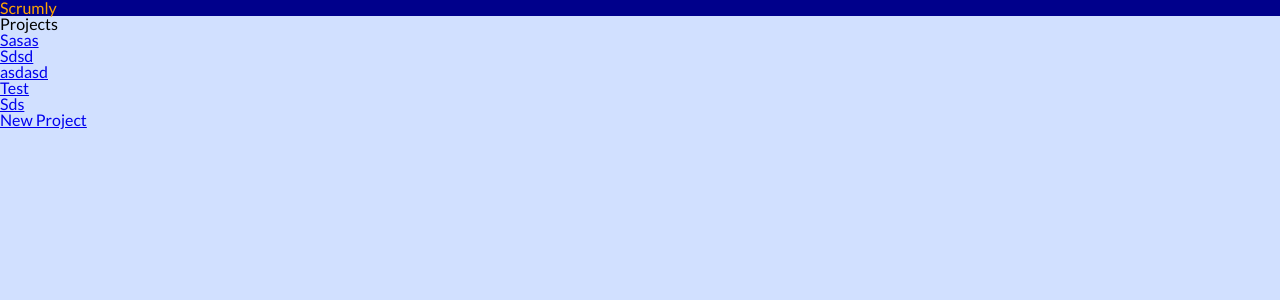
After one commit to RyanBluth/Scrumly, a Django app: page /projects/ in a window 1280 px wide. The commit adds this page. Shown: the top 300 px of the page. Run offline with Django 3.2, Linux system fonts and the light colour scheme; data comes from the database, SQL or seed files in the repository; both versions use the stored data as it was after the commit.

Commit message:
More work on generic views

```diff
--- a/Scrumly/urls.py
+++ b/Scrumly/urls.py
@@ -4,13 +4,16 @@ from django.views.generic.base import TemplateView
 import ScrumlyApp.views
 
 urlpatterns = patterns('',
-    # Examples:
-    # url(r'^$', 'Scrumly.views.home', name='home'),
-    # url(r'^blog/', include('blog.urls')),
-
     url(r'^$', TemplateView.as_view(template_name='index.html')),
     url(r'^admin/', include(admin.site.urls)),
-    url(r'^user$', ScrumlyApp.views.ListUsersView.as_view(), name='user-list',),
-    url(r'^user/new$', ScrumlyApp.views.CreateUserView.as_view(), name='user-new',),
-    url(r'^project$', ScrumlyApp.views.TestProject.as_view(), name='project',),
+    # User
+    url(r'^user/$', ScrumlyApp.views.ListUsersView.as_view(), name='user-list',),
+    url(r'^user/new/$', ScrumlyApp.views.CreateUserView.as_view(), name='user-new',),
+    # Project
+    url(r'^projects/$', ScrumlyApp.views.ListProjectsView.as_view(), name='projects',),
+    url(r'^project/create/$', ScrumlyApp.views.CreateProjectView.as_view(), name='create_project',),
+    url(r'^project/view/(?P<pk>[-_\w]+)/$', ScrumlyApp.views.ProjectDetailView.as_view(), name='project-detail'),
+    # Iteration
+    url(r'^project/iterations/$', ScrumlyApp.views.IterationsView.as_view(), name='iterations',),
+    url(r'^project/iterations/create/$', ScrumlyApp.views.CreateIterationView.as_view(), name='create_iteration',),
 )
--- a/ScrumlyApp/models.py
+++ b/ScrumlyApp/models.py
@@ -1,7 +1,7 @@
 __author__ = 'ryan'
 
 from django.db import models
-
+from django.template.defaultfilters import slugify
 
 # Base user class
 class User(models.Model):
--- a/ScrumlyApp/views.py
+++ b/ScrumlyApp/views.py
@@ -3,24 +3,57 @@ from django.views.generic.list import ListView
 from django.views.generic import CreateView
 from ScrumlyApp.models import User
 from ScrumlyApp.models import Project
+from ScrumlyApp.models import Iteration
 from django.core.urlresolvers import reverse
 from django.views.generic import TemplateView
+from django.views.generic import DetailView
+from django.utils import timezone
 
 
 class ListUsersView(ListView):
-
     model = User
-    template_name = 'user_list.html'
+    template_name = 'user/user_list.html'
 
 
 class CreateUserView(CreateView):
     model = User
-    template_name = "edit_user.html"
+    template_name = "user/edit_user.html"
 
     def get_success_url(self):
         return reverse("user-list")
 
 
-class TestProject(TemplateView):
+class ListProjectsView(ListView):
     model = Project
-    template_name = "project.html"
+    template_name = "project/projects.html"
+
+
+class CreateProjectView(CreateView):
+    model = Project
+    template_name = "project/create_project.html"
+
+    def get_success_url(self):
+        return reverse("projects")
+
+
+class ProjectDetailView(DetailView):
+    model = Project
+    template_name = "project/view_project.html"
+
+    def get_context_data(self, **kwargs):
+        context = super(ProjectDetailView, self).get_context_data(**kwargs)
+        context['now'] = timezone.now()
+        return context
+
+
+class IterationsView(ListView):
+    model = Iteration
+    template_name = "iteration/iterations.html"
+
+
+class CreateIterationView(CreateView):
+    model = Iteration
+    template_name = "iteration/create_iteration.html"
+
+    def get_success_url(self):
+        return reverse("iterations")
--- a/templates/index.html
+++ b/templates/index.html
@@ -1,5 +1,5 @@
 {% extends "base.html" %}
 {% block content %}
 <a href="{% url "user-list" %}">Users</a>
-<a href="{% url "project" %}">Test Project</a>
+<a href="{% url "projects" %}">Test Project</a>
 {% endblock %}
--- a/templates/project.html
+++ /dev/null
@@ -1,4 +0,0 @@
-{% extends "base.html" %}
-{% block content %}
-Project
-{% endblock %}
--- /dev/null
+++ b/templates/project/projects.html
@@ -0,0 +1,12 @@
+{% extends "base.html" %}
+{% block content %}
+<h1>Projects</h1>
+<ul>
+    {% for project in project_list %}
+        <a href="{% url "project-detail" project.pk%}">
+            <li class="project">{{ project.title }}</li>
+        </a>
+    {% endfor %}
+</ul>
+    <a href="{% url "create_project" %}">New Project</a>
+{% endblock %}
--- /dev/null
+++ b/templates/project/view_project.html
@@ -0,0 +1,5 @@
+{% extends "base.html" %}
+{% block content %}
+    <h1>{{ object.title }}</h1>
+
+{% endblock %}
```
Also changed, not shown: templates/iteration/create_iteration.html (added, +11 -0 lines), templates/iteration/iterations.html (added, +10 -0 lines), templates/project/create_project.html (added, +11 -0 lines), ScrumlyApp/migrations/0002_auto_20150209_1027.py (added), db.sqlite3, templates/user/edit_user.html (renamed from templates/edit_user.html), templates/user/user_list.html (renamed from templates/user_list.html).
